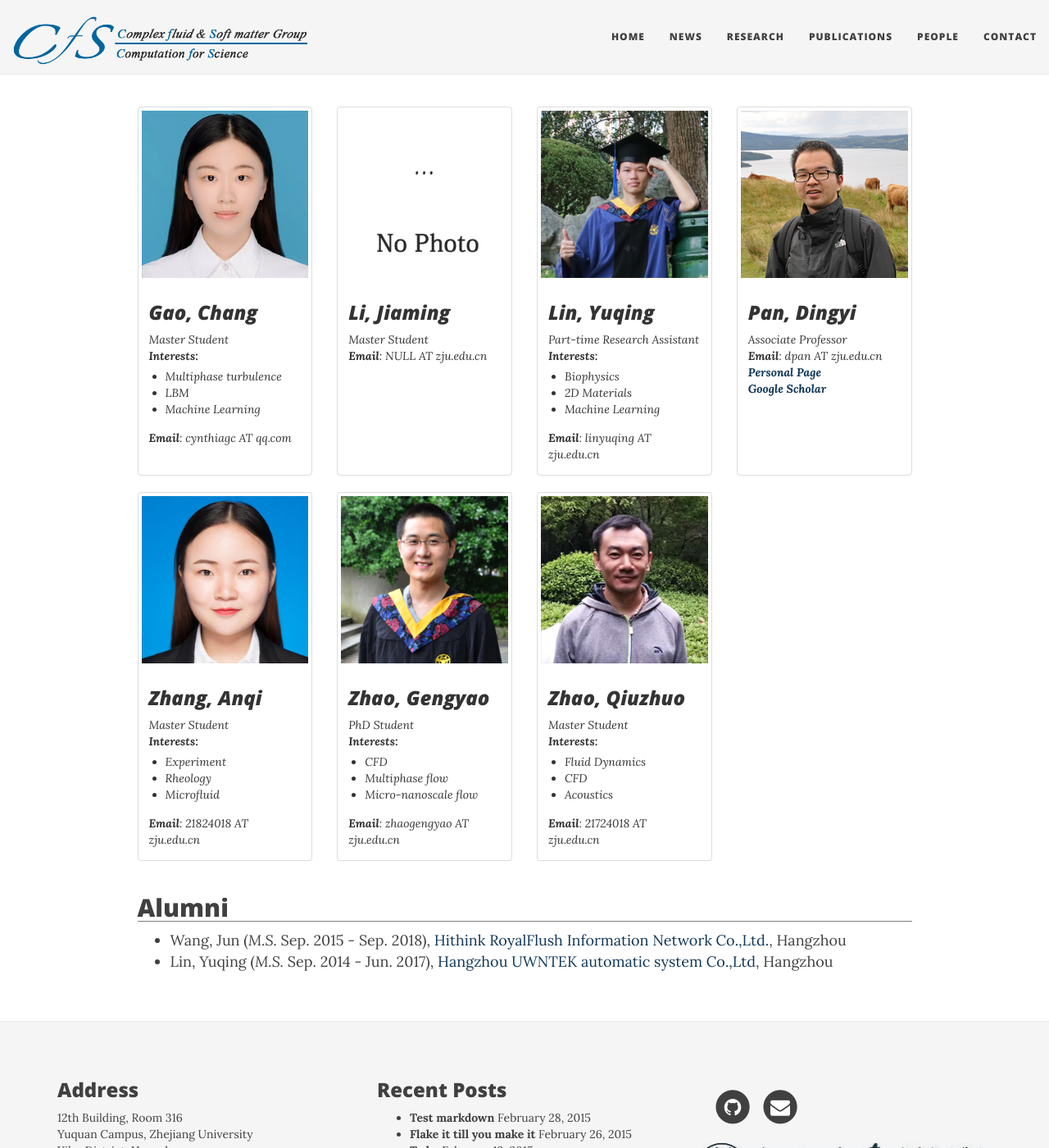
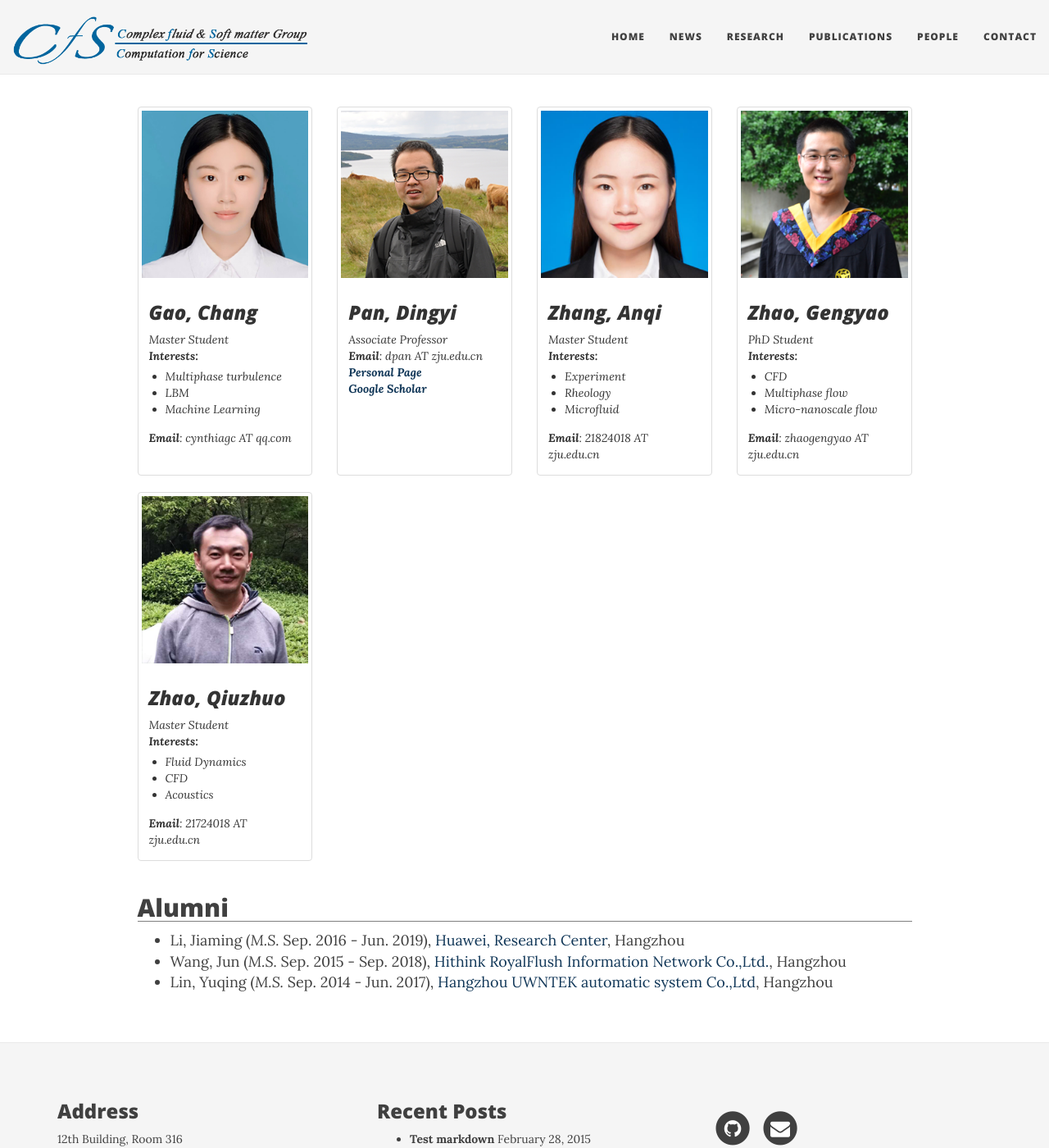
Before and after one commit to softrheol/softrheol.github.io, a Jekyll site: the page built from people.html, in a window 1280 px wide and 1400 px high. Shown: the whole window at 82% size. Built offline with Jekyll 4.4.1, drawn with Linux system fonts in a browser that asks for light colours; nearby versions of some CDN libraries.

Commit message:
Li, Jiaming Graduate.

```diff
--- a/people.html
+++ b/people.html
@@ -17,42 +17,6 @@ layout: page
           </ul>
         </div>
         <strong>Email</strong>: cynthiagc AT qq.com
-      </div>
-    </div>
-  </div>
-  <div class="col-xs-6 col-md-3">
-    <div class="thumbnail people-item">
-      <img src="/img/people/default.png" alt="...">
-      <div class="caption">
-        <h3>Li, Jiaming</h3>
-        Master Student<br>
-        <!-- <div class="people-interest">
-            <strong>Interests:</strong>
-            <ul>
-              <li>Fluid Dynamics</li>
-              <li>CFD</li>
-              <li>Acoustics</li>
-            </ul>
-          </div> -->
-        <strong>Email</strong>: NULL AT zju.edu.cn
-      </div>
-    </div>
-  </div>
-  <div class="col-xs-6 col-md-3">
-    <div class="thumbnail people-item">
-      <img src="/img/people/linyq.png" alt="...">
-      <div class="caption">
-        <h3>Lin, Yuqing</h3>
-        Part-time Research Assistant<br>
-        <div class="people-interest">
-          <strong>Interests:</strong>
-          <ul>
-            <li>Biophysics</li>
-            <li>2D Materials</li>
-            <li>Machine Learning</li>
-          </ul>
-        </div>
-        <strong>Email</strong>: linyuqing AT zju.edu.cn
       </div>
     </div>
   </div>
@@ -126,6 +90,9 @@ layout: page
 <h2 style="border-bottom: 1px solid gray ">Alumni</h2>
 <ul>
   <li>
+    Li, Jiaming (<i>M.S.</i> Sep. 2016 - Jun. 2019), <a href="https://www.huawei.com/en/press-events/gallery/facilities/hw_277245">Huawei, Research Center</a>, Hangzhou
+  </li>
+  <li>
     Wang, Jun (<i>M.S.</i> Sep. 2015 - Sep. 2018), <a href="http://www.10jqka.com.cn">Hithink RoyalFlush Information Network Co.,Ltd.</a>, Hangzhou
   </li>
   <li>
```
